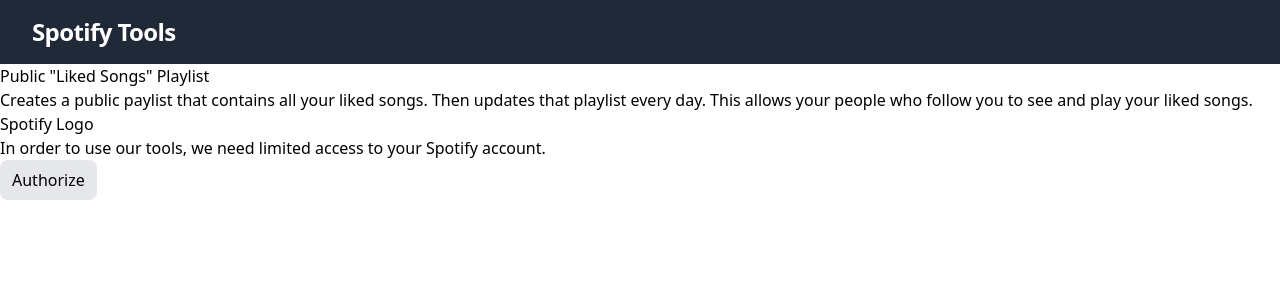
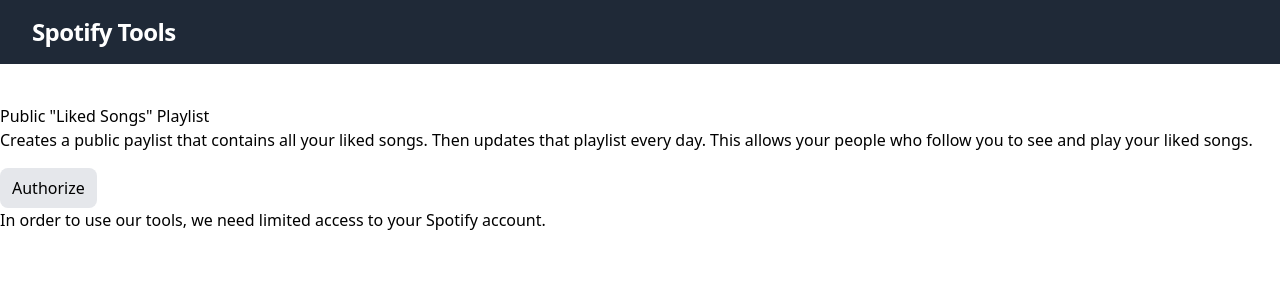
Before and after one commit to bkeys818/spotify-tools, a SvelteKit app: page /tools/public-liked-songs in a window 1280 px wide. Shown: the top 300 px of the page. Built offline with nearby package versions, Linux system fonts and the light colour scheme.

Commit message:
✨ Complete public-liked-songs tool

```diff
--- a/src/routes/+layout.svelte
+++ b/src/routes/+layout.svelte
@@ -5,4 +5,6 @@
 
 <Header />
 
-<slot />
+<main>
+	<slot />
+</main>
--- a/src/routes/tools/+layout.svelte
+++ b/src/routes/tools/+layout.svelte
@@ -1,42 +1,13 @@
 <script lang="ts">
 	import { page } from '$app/stores';
-	import { navigateToAuthorize } from '../authorize/link';
-	import { onMount } from 'svelte';
-	import { authorizeTool } from '$lib/firebase/functions'
-
-	onMount(async () => {
-		const searchParams = getSearchParams()
-		if (searchParams.code) {
-			const tool = location.pathname.slice(location.pathname.lastIndexOf('/') + 1)
-			await authorizeTool({ code: searchParams.code, tool })
-		}
-	})
-
-	function getSearchParams() {
-		return location.search
-			.slice(1)
-			.split('&')
-			.map((v) => v.split('='))
-			.reduce((pre: Partial<Record<string,string>>, [key, value]) => ({ ...pre, [key]: value }), {});
-	}
 </script>
 
 <svelte:head>
 	<title>{$page.data.title}</title>
 </svelte:head>
 
-<h1>{$page.data.title}</h1>
-<p>{$page.data.desc}</p>
-
-{#if 'scopes' in $page.data}
-	Spotify Logo
-	<p>In order to use our tools, we need limited access to your Spotify account.</p>
-	<button
-		class="bg-gray-200 outline-1 px-3 py-2 rounded-lg"
-		on:click={() => {
-			navigateToAuthorize($page.data.scopes);
-		}}>Authorize</button
-	>
-{/if}
-
-<slot />
+<div class="py-6 sm:py-8 lg:py-10" >
+	<h1>{$page.data.title}</h1>
+	<p>{$page.data.desc}</p>
+	<slot />
+</div>
--- a/src/routes/tools/public-liked-songs/+page.svelte
+++ b/src/routes/tools/public-liked-songs/+page.svelte
@@ -1,7 +1,45 @@
 <script lang="ts">
-	let playlist: string | undefined = undefined;
+	import { navigateToAuthorize } from '../../authorize/link';
+	import { onMount } from 'svelte';
+	import { authorizeTool } from '$lib/firebase/functions';
+	import Spinner from '$lib/components/spinner.svelte';
+	import SpotifyEmbed from '$lib/components/spotify-embed.svelte';
+
+	let backendResponse: ReturnType<typeof authorizeTool> | undefined;
+
+	onMount(async () => {
+		const searchParams = new URLSearchParams(location.search.slice(1))
+		const code = searchParams.get('code')
+		// check state
+		if (code) {
+			const tool = location.pathname.slice(location.pathname.lastIndexOf('/') + 1);
+			backendResponse = authorizeTool({ code, tool });
+			history.replaceState({}, document.title, location.pathname);
+		}
+	});
 </script>
 
-{#if playlist}
-	<a href={playlist}>New Playlist!</a>
-{/if}
+<div class="my-4" >
+	{#if backendResponse}
+		{#await backendResponse}
+			<Spinner />
+		{:then result}
+			{#if typeof result.data == 'string'}
+				<SpotifyEmbed title="public-liked-songs" type="playlist" id={result.data} className="mx-auto" />
+			{/if}
+		{:catch error}
+			<p>Oh No! Something went wrong</p>
+			<p>{error}</p>
+		{/await}
+	{:else}
+	<div></div>
+		<!-- Spotify Logo -->
+		<button
+			class="bg-gray-200 outline-1 px-3 py-2 rounded-lg"
+			on:click={() => {
+				navigateToAuthorize(['user-library-read', 'playlist-modify-public']);
+			}}>Authorize</button
+		>
+		<p>In order to use our tools, we need limited access to your Spotify account.</p>
+	{/if}
+</div>
```
